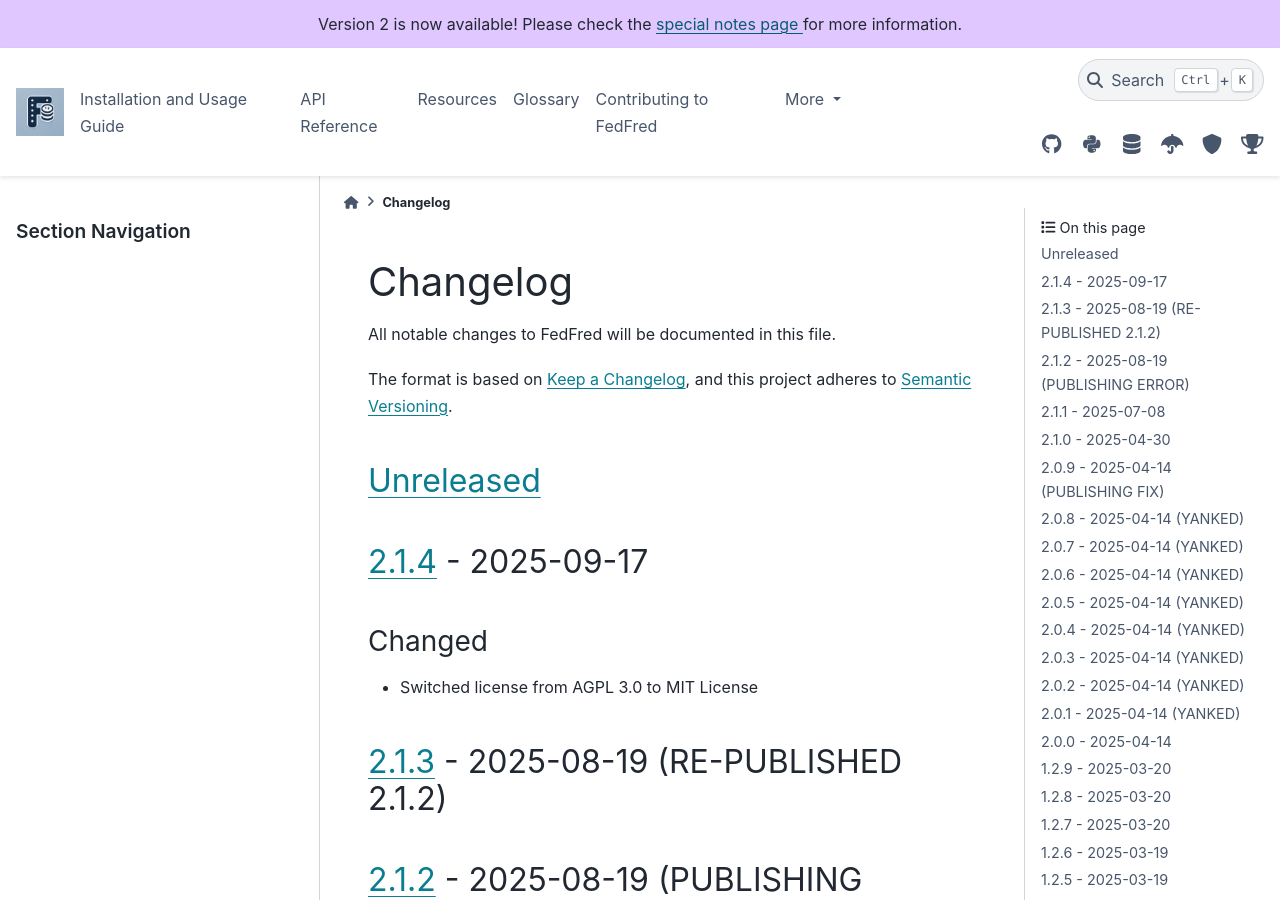
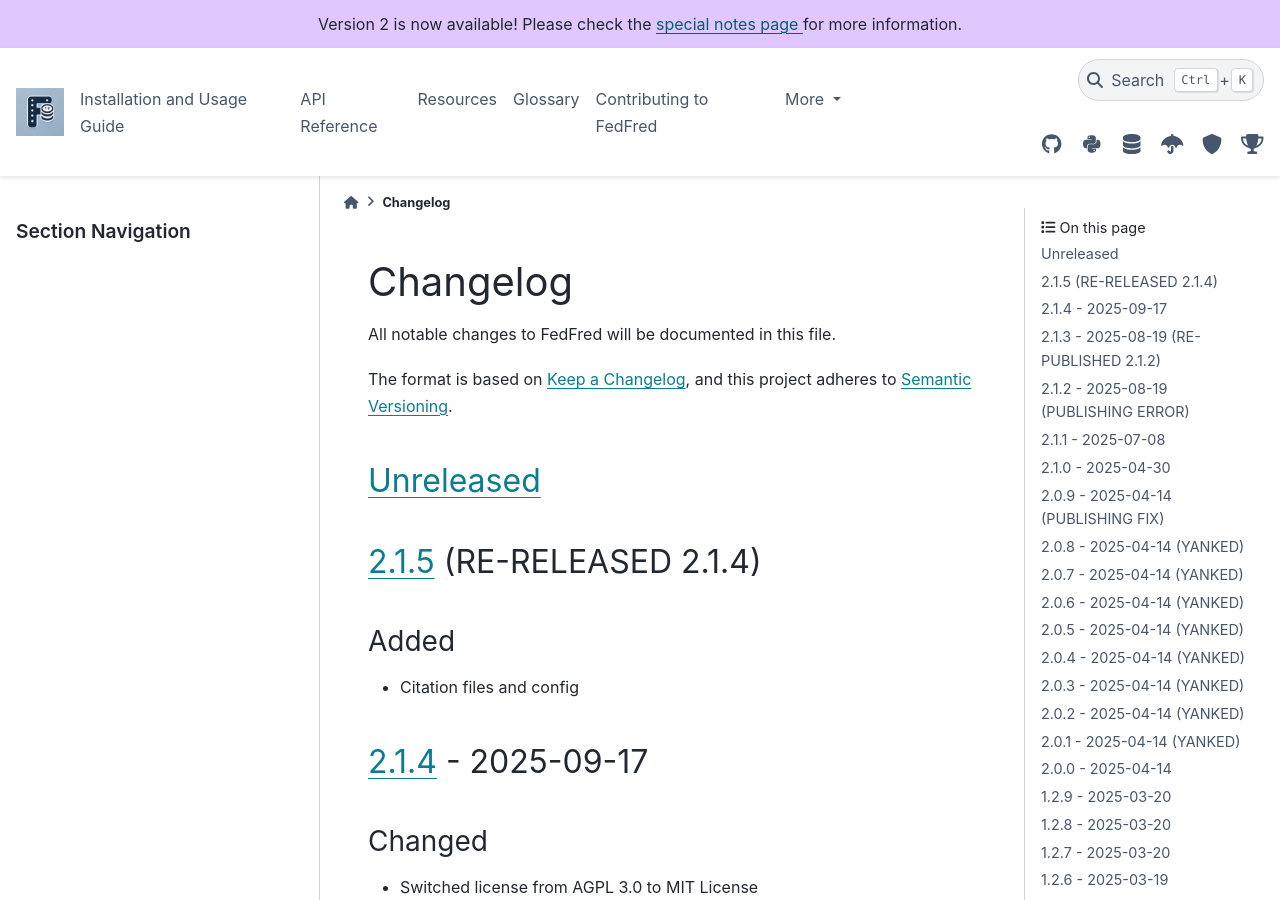
Before and after one commit to nikhilxsunder/fedfred, a Sphinx documentation site: the page built from docs/source/changelog.rst, in a window 1280 px wide and 900 px high. Built offline with Sphinx 7.4.7 and the PyData theme 0.15.4, drawn with Linux system fonts in a browser that asks for light colours.

Commit message:
Bump version to 2.1.5
Signed-off-by: Nikhil Sunder <nsunder724@gmail.com>

```diff
--- a/CHANGELOG.md
+++ b/CHANGELOG.md
@@ -6,6 +6,12 @@
 and this project adheres to [Semantic Versioning](https://semver.org/spec/v2.0.0.html).
 
 ## [Unreleased]
+
+## [2.1.5] (RE-RELEASED 2.1.4)
+
+### Added
+
+- Citation files and config
 
 ## [2.1.4] - 2025-09-17
 
@@ -519,7 +525,8 @@
 - initial directory structure
 - setuptools for build backend
 
-[Unreleased]: https://github.com/nikhilxsunder/fedfred/compare/v2.1.4...HEAD
+[Unreleased]: https://github.com/nikhilxsunder/fedfred/compare/v2.1.5...HEAD
+[2.1.5]: https://github.com/nikhilxsunder/fedfred/compare/v2.1.4...v2.1.5
 [2.1.4]: https://github.com/nikhilxsunder/fedfred/compare/v2.1.3...v2.1.4
 [2.1.3]: https://github.com/nikhilxsunder/fedfred/compare/v2.1.2...v2.1.3
 [2.1.2]: https://github.com/nikhilxsunder/fedfred/compare/v2.1.1...v2.1.2
--- a/docs/source/conf.py
+++ b/docs/source/conf.py
@@ -13,7 +13,7 @@
 project = 'fedfred'
 copyright = '2025, Nikhil Sunder'
 author = 'Nikhil Sunder'
-release = '2.1.4'
+release = '2.1.5'
 
 # -- General configuration ---------------------------------------------------
 extensions = [
--- a/pyproject.toml
+++ b/pyproject.toml
@@ -4,7 +4,7 @@
 
 [tool.poetry]
 name = "fedfred"
-version = "2.1.4"
+version = "2.1.5"
 description = "A feature-rich python package for interacting with the Federal Reserve Bank of St. Louis Economic Database: FRED"
 authors = [
     "Nikhil Sunder <nsunder724@gmail.com>"
--- a/src/fedfred/__about__.py
+++ b/src/fedfred/__about__.py
@@ -27,7 +27,7 @@
 
 __title__ = "fedfred"
 __description__ = "A feature-rich python package for interacting with the Federal Reserve Bank of St. Louis Economic Database: FRED"
-__version__ = "2.1.4"
+__version__ = "2.1.5"
 __copyright__ = "Copyright (c) 2025 Nikhil Sunder"
 __author__ = "Nikhil Sunder"
 __license__ = "MIT"
```
Also changed, not shown: README.md (+5 -3 lines), 3 other files.
